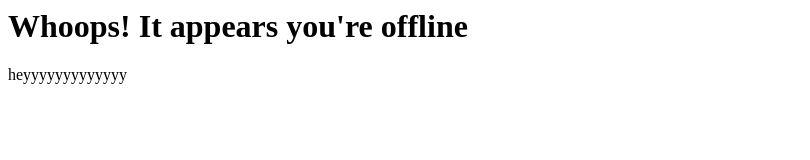
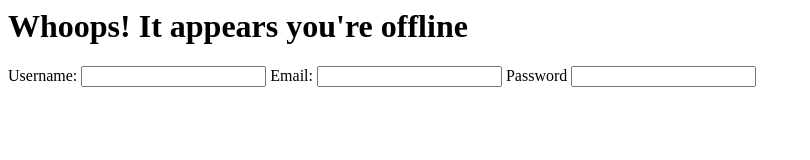
Before and after one commit to sumBits/State-Project, a plain HTML site: page website/templates/signup.html in a window 1280 px wide. Shown: the whole page, without its empty margins (0-810 px from the left). Drawn offline with Linux system fonts and the light colour scheme.

Commit message:
some more work

```diff
--- a/website/js/app.js
+++ b/website/js/app.js
@@ -13,7 +13,7 @@ website.run(function ($state, $rootScope, $window) {
 //  } else {
 //    $state.go('signup')
 //  }
-    $state.go('signup')
+    $state.go('/signup')
   //checks if user is online or not
   $rootScope.online = navigator.onLine;
       $window.addEventListener("offline", function () {
--- a/website/templates/signup.html
+++ b/website/templates/signup.html
@@ -1,17 +1,17 @@
-<html>
-
 <body>
   <header>
         <!-- appears if offline -->
     <div id="OnlineOrOff" ng-hide="{{online}}">
       <h1>Whoops! It appears you're offline</h1>
     </div>
+  </header>
 
-        <div id="mainheader" ng-show="{{online}}">
-            <!-- Actual header -->
+  <div id="signupform">
+    <form>
+      Username: <input ng-model="user.name" ng-model-options="{ debounce: 500 }"/>
+      Email: <input ng-model="user.mail" ng-model-options="{ debounce: 500 }"/>
+      Password <input ng-show="checkUserNameAvalibility()" ng-model="user.password"/>
+    </form>
+
   </div>
-        heyyyyyyyyyyyyy
-    </header>
 </body>
-
-</html>
```
Also changed, not shown: website/templates/home.html (+1 -1 lines), website/index.html (line endings or trailing spaces). Lines whose indentation alone changed are shown as unchanged.
